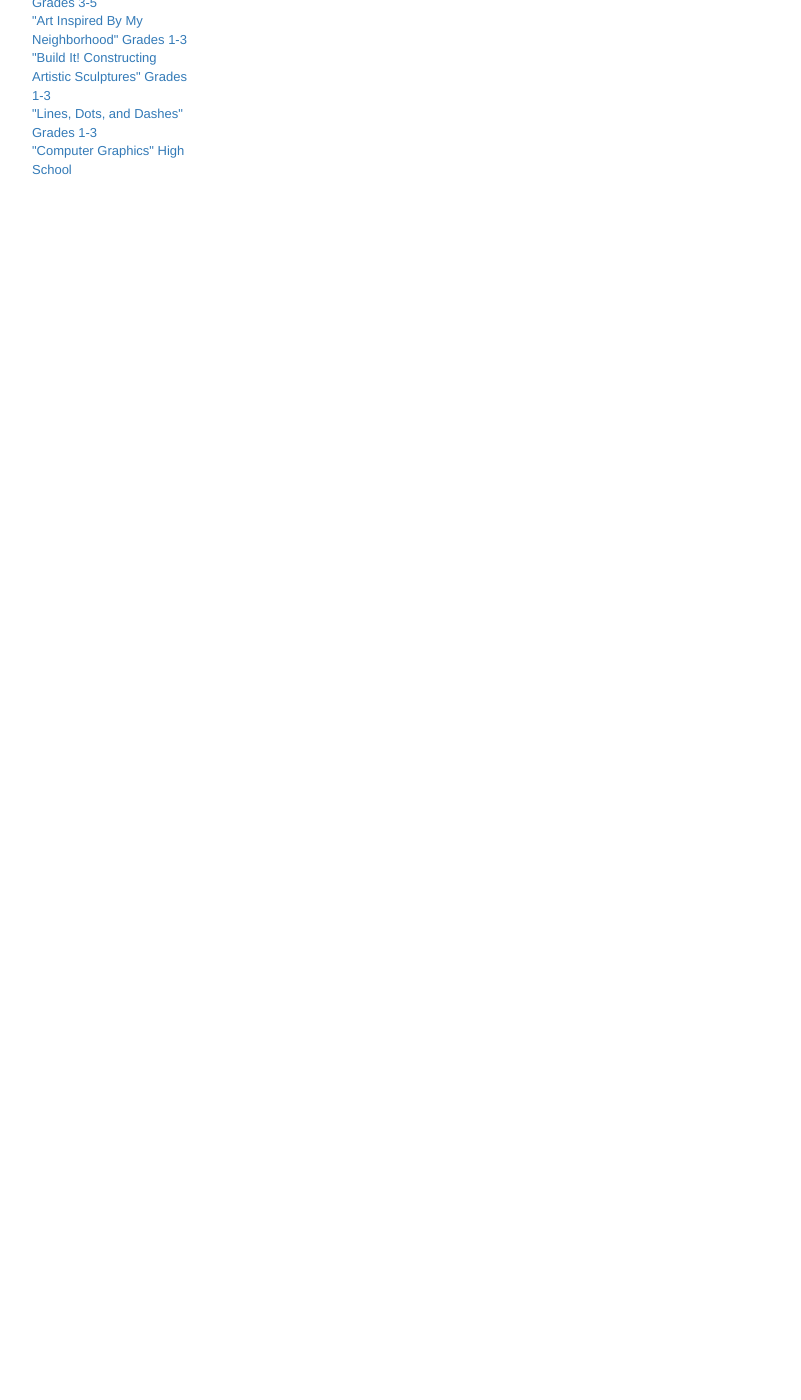
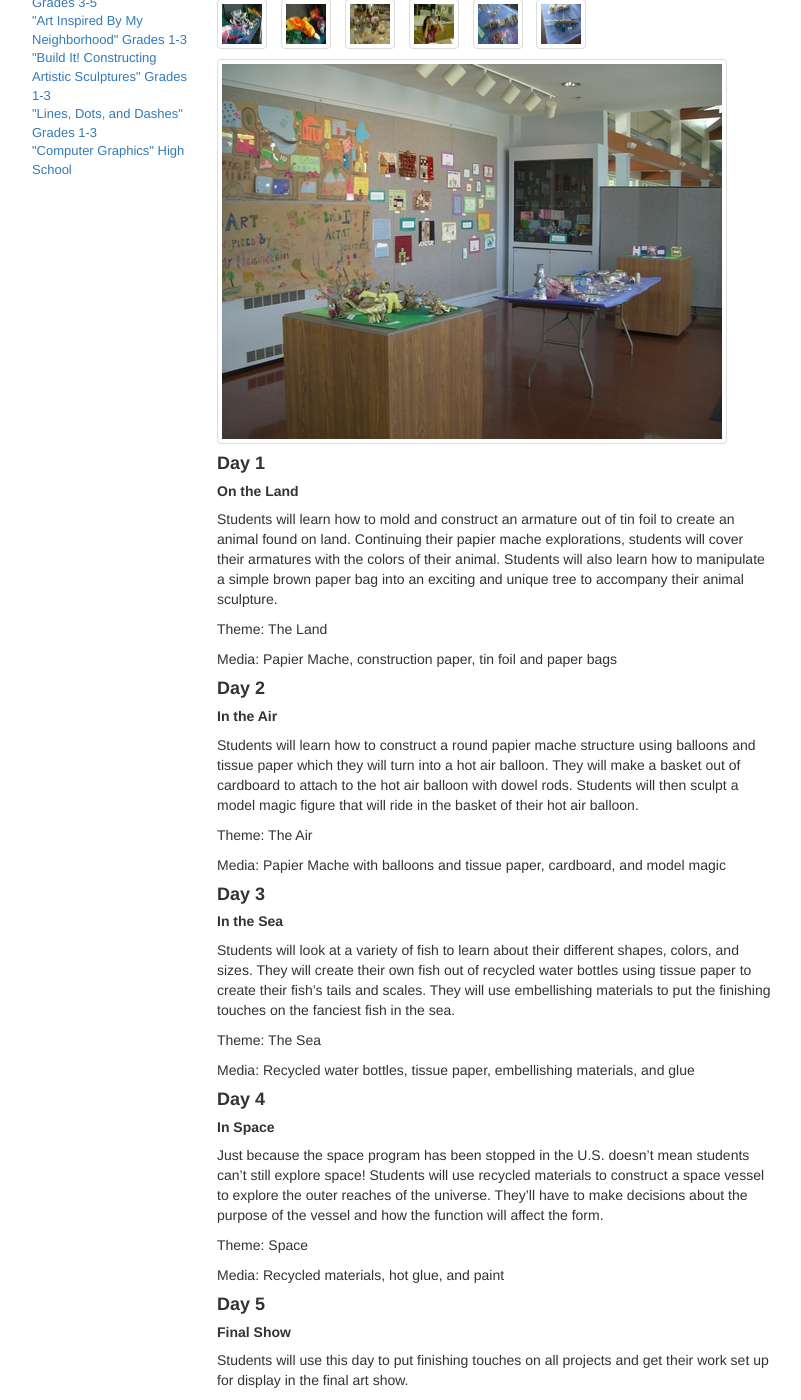
Before and after one commit to kstabin/kstabin.com, a Jekyll site: the page built from teacher/YPS-BuildIt.html, in a window 1280 px wide and 1400 px high, scrolled down 701 px. Shown: the whole window, without its empty margins (243-1044 px from the left). Built offline with Jekyll 4.4.1, drawn with Linux system fonts in a browser that asks for light colours; nearby versions of some CDN libraries; before the commit the page ends 900 px from its top, so only the background shows below that; some of the changed text lies outside the part shown.

Commit message:
YPS Build It images and content

```diff
--- a/teacher/YPS-BuildIt.html
+++ b/teacher/YPS-BuildIt.html
@@ -2,7 +2,61 @@
 layout: teacher
 ---
 
-<h3>MICA YPS (Young Peoples Studio) Summer Art Camp</h3>
+<h3>MICA YPS Summer Art Camp</h3>
 <h3>"Build It! Constructing Artistic Sculpture"</h3>
 <p>Grades 1-3</p>
 <p>June 13th-17th, 2011</p>
+
+<h6>Do you have a knack for putting together unusual materials to create interesting three-dimensional objects? In this hands-on, multi-media sculpture course, students use additive techniques to attach, glue twist, stack, tie, dangle and arrange as they explore the ways varied materials can be combined to create expressive forms that may be artful, functional or both. Materials such as found objects, wood, paper, and board are used for construction of these innovative sculptures, then they embellished with a variety of materials. Students are encouraged to use their artful thinking to find and bring in interesting objects and materials for use in this course.</h6>
+
+<div id="gallery1">
+	<div id="thumbs">
+		<ul class="list-inline">
+			<li><img class="img-thumbnail" src="/teacher/images/YPS-BuildIt/1.jpg" /></li>
+			<li><img class="img-thumbnail" src="/teacher/images/YPS-BuildIt/2.jpg" /></li>
+			<li><img class="img-thumbnail" src="/teacher/images/YPS-BuildIt/3.jpg" /></li>
+			<li><img class="img-thumbnail" src="/teacher/images/YPS-BuildIt/4.jpg" /></li>
+			<li><img class="img-thumbnail" src="/teacher/images/YPS-BuildIt/5.jpg" /></li>
+			<li><img class="img-thumbnail" src="/teacher/images/YPS-BuildIt/6.jpg" /></li>
+			<li><img class="img-thumbnail" src="/teacher/images/YPS-BuildIt/7.jpg" /></li>
+			<li><img class="img-thumbnail" src="/teacher/images/YPS-BuildIt/8.jpg" /></li>
+			<li><img class="img-thumbnail" src="/teacher/images/YPS-BuildIt/9.jpg" /></li>
+			<li><img class="img-thumbnail" src="/teacher/images/YPS-BuildIt/10.jpg" /></li>
+			<li><img class="img-thumbnail" src="/teacher/images/YPS-BuildIt/11.jpg" /></li>
+			<li><img class="img-thumbnail" src="/teacher/images/YPS-BuildIt/12.jpg" /></li>
+			<li><img class="img-thumbnail" src="/teacher/images/YPS-BuildIt/13.jpg" /></li>
+			<li><img class="img-thumbnail" src="/teacher/images/YPS-BuildIt/14.jpg" /></li>
+		</ul>
+	</div>
+	<div id="large">
+			<img class="img-thumbnail" src="/teacher/images/YPS-BuildIt/1.jpg" />
+	</div>
+</div>
+
+<h4>Day 1</h4>
+<h5>On the Land</h5>
+	<p>Students will learn how to mold and construct an armature out of tin foil to create an animal found on land. Continuing their papier mache explorations, students will cover their armatures with the colors of their animal. Students will also learn how to manipulate a simple brown paper bag into an exciting and unique tree to accompany their animal sculpture.</p>
+	<p>Theme: The Land</p>
+	<p>Media: Papier Mache, construction paper, tin foil and paper bags</p>
+
+<h4>Day 2</h4>
+<h5>In the Air</h5>
+	<p>Students will learn how to construct a round papier mache structure using balloons and tissue paper which they will turn into a hot air balloon. They will make a basket out of cardboard to attach to the hot air balloon with dowel rods. Students will then sculpt a model magic figure that will ride in the basket of their hot air balloon.</p>
+	<p>Theme: The Air</p>
+	<p>Media: Papier Mache with balloons and tissue paper, cardboard, and model magic</p>
+
+<h4>Day 3</h4>
+<h5>In the Sea</h5>
+	<p>Students will look at a variety of fish to learn about their different shapes, colors, and sizes. They will create their own fish out of recycled water bottles using tissue paper to create their fish’s tails and scales. They will use embellishing materials to put the finishing touches on the fanciest fish in the sea. </p>
+	<p>Theme: The Sea</p>
+	<p>Media: Recycled water bottles, tissue paper, embellishing materials, and glue</p>
+
+<h4>Day 4</h4>
+<h5>In Space</h5>
+	<p>Just because the space program has been stopped in the U.S. doesn’t mean students can’t still explore space! Students will use recycled materials to construct a space vessel to explore the outer reaches of the universe. They’ll have to make decisions about the purpose of the vessel and how the function will affect the form.</p>
+	<p>Theme: Space</p>
+	<p>Media: Recycled materials, hot glue, and paint</p>
+
+<h4>Day 5</h4>
+<h5>Final Show</h5>
+	<p>Students will use this day to put finishing touches on all projects and get their work set up for display in the final art show.</p>
--- a/teacher/YPS-Computer.html
+++ b/teacher/YPS-Computer.html
@@ -2,7 +2,7 @@
 layout: teacher
 ---
 
-<h3>MICA YPS (Young Peoples Studio) Summer Art Camp</h3>
+<h3>MICA YPS Summer Art Camp</h3>
 <h3>"Computer Graphics"</h3>
 <p>High School</p>
 <p>June, 2012</p>
--- a/teacher/YPS-Drawing-Stories.html
+++ b/teacher/YPS-Drawing-Stories.html
@@ -2,7 +2,7 @@
 layout: teacher
 ---
 
-<h3>MICA YPS (Young Peoples Studio) Summer Art Camp</h3>
+<h3>MICA YPS Summer Art Camp</h3>
 <h3>"Drawing, Stories, Pictures, and Words"</h3>
 <p>Grades 3-5</p>
 <p>June 19th-30th, 2010</p>
--- a/teacher/YPS-Lines.html
+++ b/teacher/YPS-Lines.html
@@ -2,7 +2,7 @@
 layout: teacher
 ---
 
-<h3>MICA YPS (Young Peoples Studio) Summer Art Camp</h3>
+<h3>MICA YPS Summer Art Camp</h3>
 <h3>"Lines, Dots, and Dashes"</h3>
 <p>Grades 1-3</p>
 <p>June, 2012</p>
--- a/teacher/YPS-Neighborhood.html
+++ b/teacher/YPS-Neighborhood.html
@@ -2,7 +2,7 @@
 layout: teacher
 ---
 
-<h3>MICA YPS (Young Peoples Studio) Summer Art Camp</h3>
+<h3>MICA YPS Summer Art Camp</h3>
 <h3>"Art Inspired By My Neighborhood"</h3>
 <p>Grades 1-3</p>
 <p>June 13th-17th, 2011</p>
```
Also changed, not shown: teacher/images/YPS-BuildIt/1.JPG (added), teacher/images/YPS-BuildIt/10.JPG (added), teacher/images/YPS-BuildIt/11.JPG (added), teacher/images/YPS-BuildIt/12.JPG (added), teacher/images/YPS-BuildIt/13.JPG (added), teacher/images/YPS-BuildIt/14.JPG (added), teacher/images/YPS-BuildIt/2.JPG (added), teacher/images/YPS-BuildIt/3.JPG (added), teacher/images/YPS-BuildIt/4.JPG (added), teacher/images/YPS-BuildIt/5.JPG (added), teacher/images/YPS-BuildIt/6.JPG (added), teacher/images/YPS-BuildIt/7.JPG (added), teacher/images/YPS-BuildIt/8.JPG (added), teacher/images/YPS-BuildIt/9.JPG (added).
